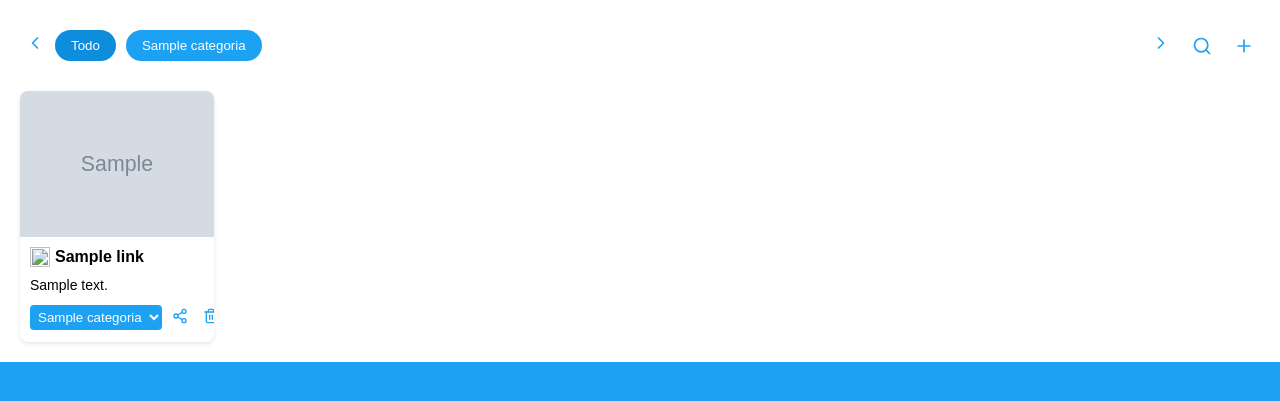
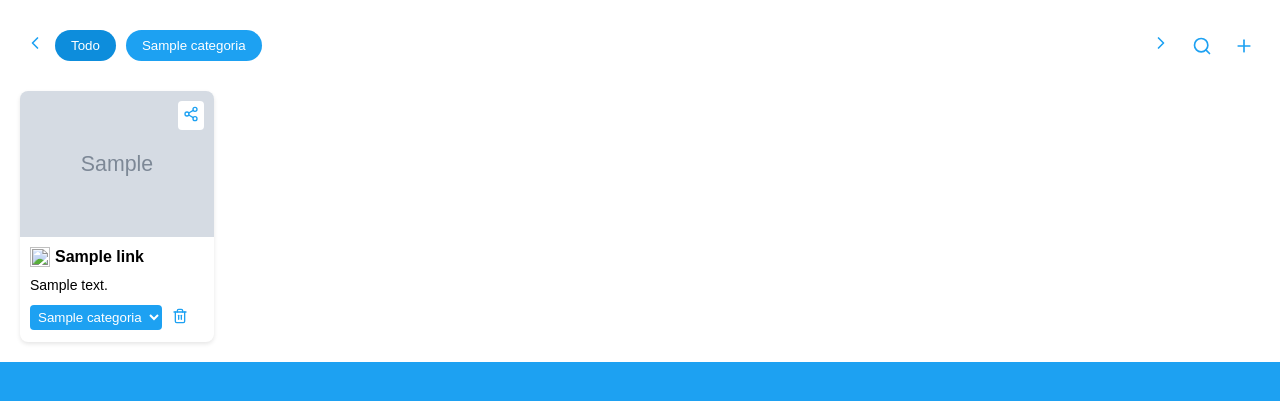
Before and after one commit to admivideo/linkaloo.com, a PHP site: page /panel_de_control.php in a window 1280 px wide. Shown: the part 70-471 px from the top of the page. Run offline with PHP 8.4, Linux system fonts and the light colour scheme; the visitor is signed in with stand-in values (Sample User, id 1); tables that the repository leaves empty hold one stand-in row (values such as "Sample post"); grey boxes marked "Sample" are stand-in pictures; some web fonts are replaced.

Commit message:
Overlay share icon on card images

```diff
--- a/assets/style.css
+++ b/assets/style.css
@@ -50,6 +50,9 @@ body {font-family: 'Rambla', sans-serif;margin:0;padding:0;background:#1DA1F2;co
 .link-cards .card {background:#fff;color:#000;border-radius:8px;overflow:hidden;width:100%;box-shadow:0 2px 4px rgba(0,0,0,0.1);}
 .link-cards .card a {display:block;}
 .link-cards .card img {width:100%;height:auto;display:block;}
+.link-cards .card-image{position:relative;}
+.link-cards .card-image .share-btn{position:absolute;top:10px;right:10px;background:#fff;color:#1DA1F2;border:none;border-radius:4px;padding:5px;cursor:pointer;}
+.link-cards .card-image .share-btn svg{width:16px;height:16px;}
 .link-cards .card-body {padding:10px;display:flex;flex-direction:column;}
 .link-cards .card-title {display:flex;align-items:center;gap:5px;margin-bottom:10px;}
 .link-cards .card-title img {width:20px;height:20px;}
--- a/panel_de_control.php
+++ b/panel_de_control.php
@@ -125,9 +125,12 @@ include 'header.php';
 <?php foreach($links as $link): ?>
         <div class="card" data-cat="<?= $link['categoria_id'] ?>" data-id="<?= $link['id'] ?>">
         <?php if(!empty($link['imagen'])): ?>
-            <a href="<?= htmlspecialchars($link['url']) ?>" target="_blank" rel="noopener noreferrer">
-                <img src="<?= htmlspecialchars($link['imagen']) ?>" alt="">
-            </a>
+            <div class="card-image">
+                <a href="<?= htmlspecialchars($link['url']) ?>" target="_blank" rel="noopener noreferrer">
+                    <img src="<?= htmlspecialchars($link['imagen']) ?>" alt="">
+                </a>
+                <button class="share-btn" data-url="<?= htmlspecialchars($link['url']) ?>" aria-label="Compartir"><i data-feather="share-2"></i></button>
+            </div>
         <?php endif; ?>
         <div class="card-body">
             <?php
@@ -159,7 +162,9 @@ include 'header.php';
                 <?php endforeach; ?>
                 </select>
                 <div class="action-btns">
+                    <?php if(empty($link['imagen'])): ?>
                     <button class="share-btn" data-url="<?= htmlspecialchars($link['url']) ?>" aria-label="Compartir"><i data-feather="share-2"></i></button>
+                    <?php endif; ?>
                     <button class="delete-btn" data-id="<?= $link['id'] ?>" aria-label="Borrar"><i data-feather="trash-2"></i></button>
                 </div>
             </div>
```
